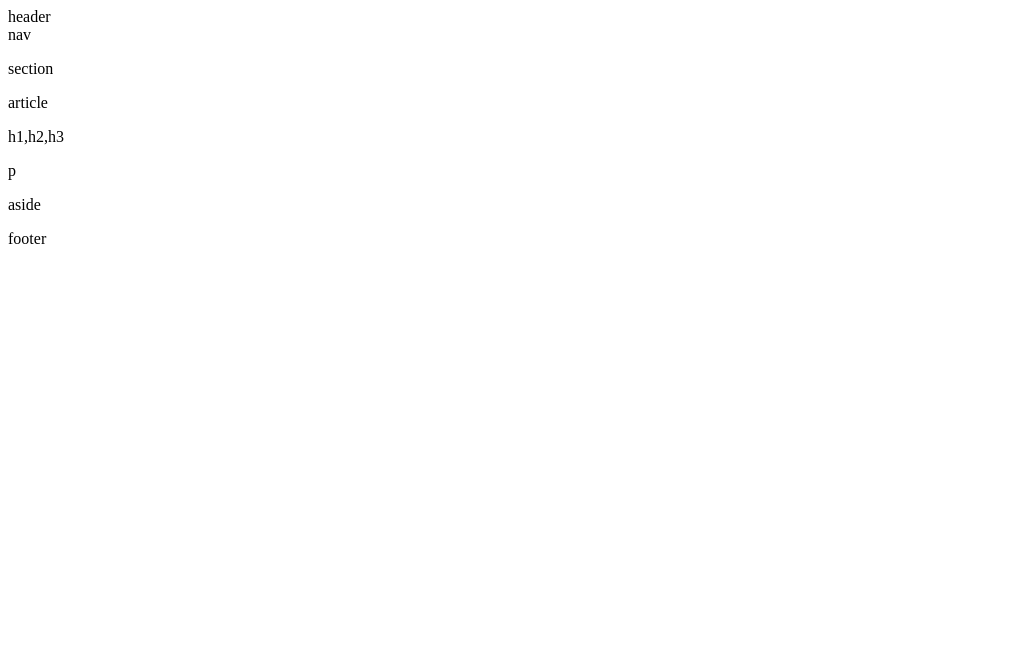
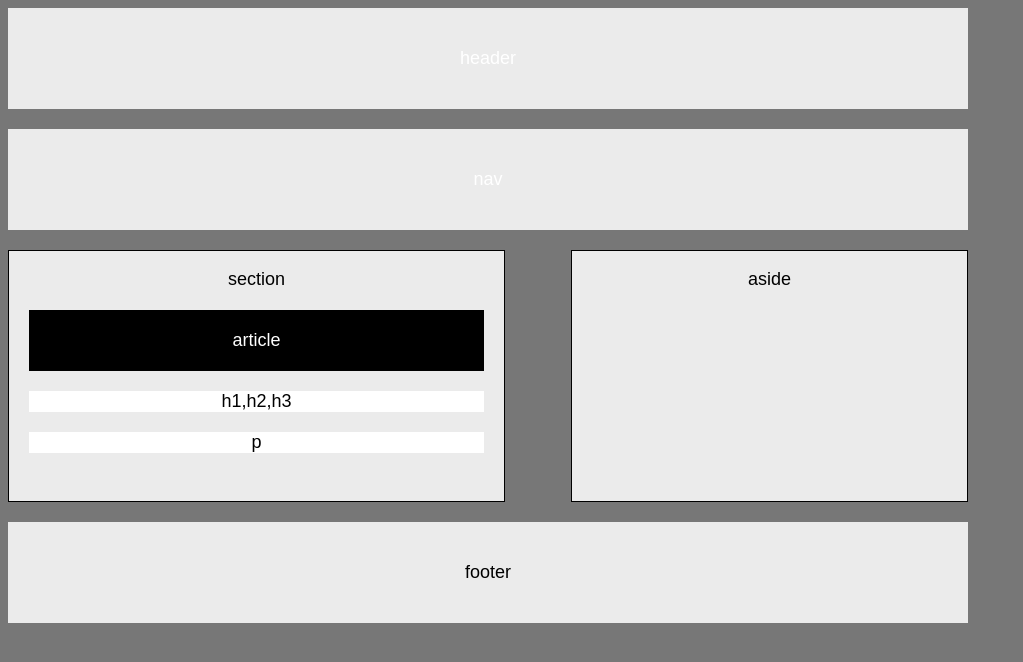
Before and after one commit to iamjayy/HW-Wireframe, a plain HTML site: page index.html in a window 1280 px wide. Shown: the whole page, without its empty margins (0-1023 px from the left). Drawn offline with Linux system fonts and the light colour scheme.

Commit message:
homework

```diff
--- a/style.css
+++ b/style.css
@@ -0,0 +1,71 @@
+header {
+    background:#ebebeb;
+    padding: 40px;
+    color: white;
+    margin-bottom: 20px;
+    text-align: center;
+}
+
+body {
+    background: #777;
+    font-family: Arial, Helvetica, sans-serif;
+    width: 960px;
+    font-size: 18px;
+}
+
+nav {
+    background: #ebebeb;
+    padding: 40px;
+    color: white;
+    margin-bottom: 20px;
+    text-align: center;
+}
+
+div {
+    float: left;
+    height: 250px;
+    background: #ebebeb;
+    margin-bottom: 20px;
+    width: 495px;
+    border: 1px solid black;
+    text-align: center;
+}
+
+aside {
+    text-align: center;
+    float: right;
+    height: 250px;
+    background: #ebebeb;
+    width: 395px;
+    border: 1px solid black;
+}
+
+article {
+    background: black;
+    color: white;
+    padding: 20px;
+    margin: 20px;
+}
+
+#h {
+    background: #ebebeb;
+    padding: 100;
+    background-color: white;
+    margin: 20px;
+    margin-bottom: 0;
+}
+
+#p {
+    background: #ebebeb;
+    padding: 0;
+    background-color: white;
+    margin: 20px;
+}
+
+footer {
+    text-align: center;
+    clear: both;
+    padding: 40px;
+    background-color: #ebebeb;
+    margin-bottom: 10;
+}
```
Also changed, not shown: index.html (+0 -1 lines).
